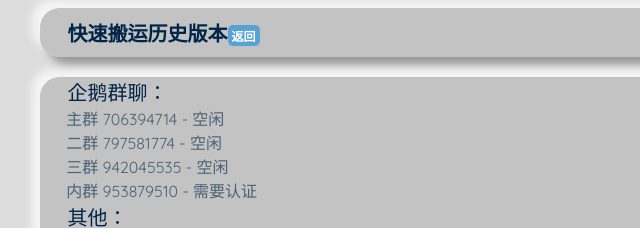
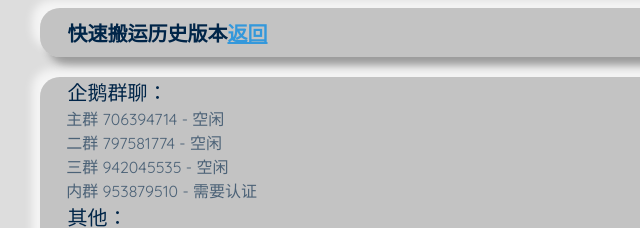
Before and after one commit to Yuanbaohhs/root, a plain HTML site: page html-mcpack/info/quick_handling.html in a window 1280 px wide. Shown: the top 228 px of the page, 250-890 px from the left. Drawn offline with Linux system fonts and the light colour scheme.

Commit message:
更新 quick_handling.html

```diff
--- a/html-mcpack/info/quick_handling.html
+++ b/html-mcpack/info/quick_handling.html
@@ -26,7 +26,7 @@
 	<div class="root-panel">
 		<div class="laber-box-panel">
 			<div class="laber-box">
-				<h1 class="top-text">快速搬运历史版本<a class="btn default default_url" href="https://yuanbaohhs.github.io/root/" target="_blank">返回</a></h1>
+				<h1 class="top-text">快速搬运历史版本<a class="bult" href="https://yuanbaohhs.github.io/root/" target="_blank">返回</a></h1>
 			</div>
 		</div>
 		<br>
```
